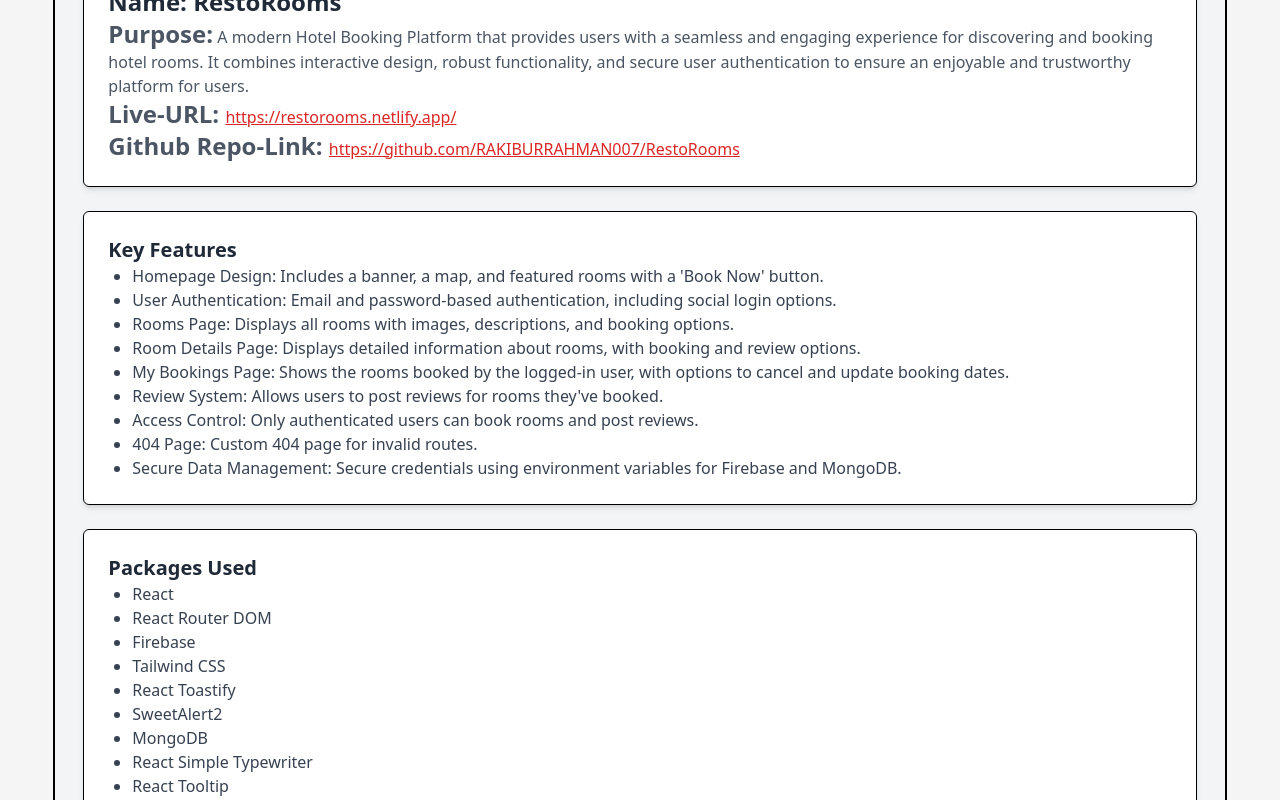
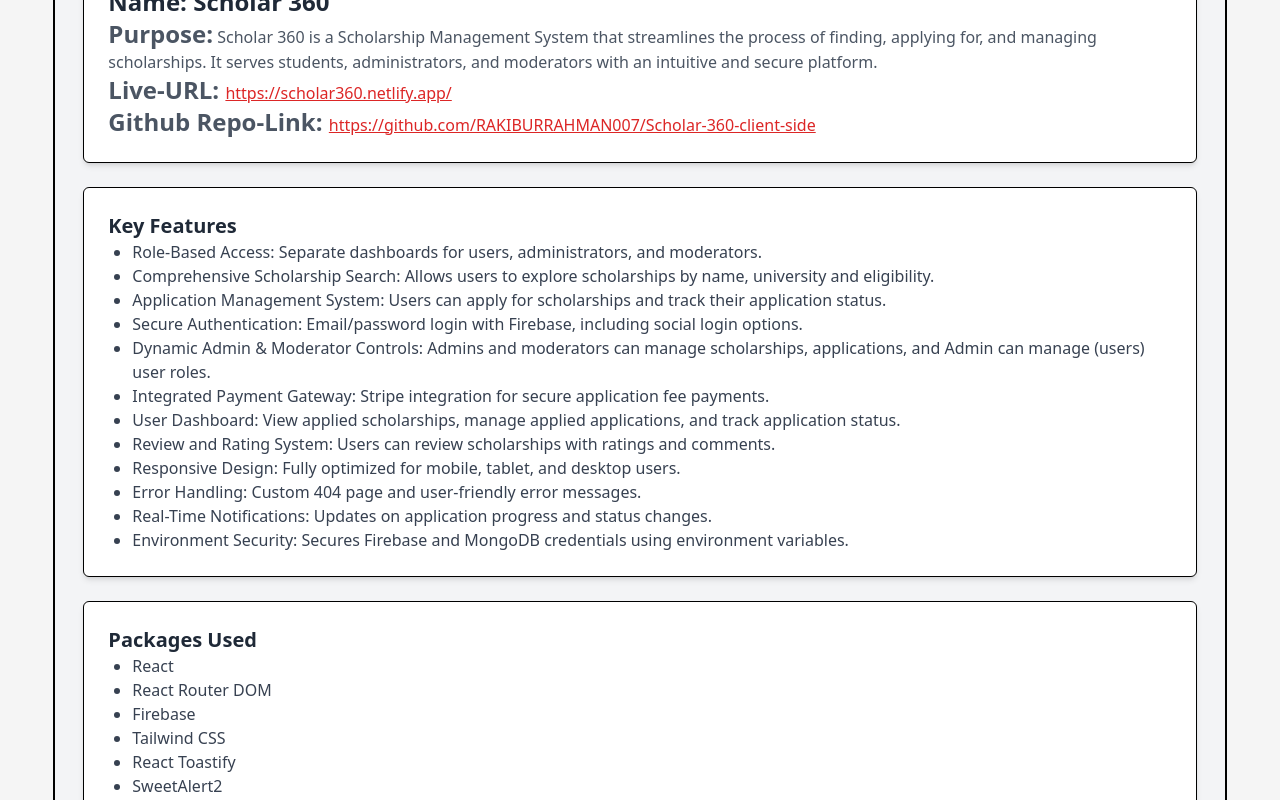
Before and after one commit to RAKIBURRAHMAN007/my-portfolio-2, a React (Vite) app: page /details/1 in a window 1280 px wide. Shown: the part 900-1700 px from the top of the page. Built offline with nearby package versions, Linux system fonts and the light colour scheme.

Commit message:
new project added

```diff
--- a/public/project.json
+++ b/public/project.json
@@ -1,7 +1,56 @@
 [
   {
+    "project_name": "Scholar 360",
+    "project_id": 1,
+    "purpose": "Scholar 360 is a Scholarship Management System that streamlines the process of finding, applying for, and managing scholarships. It serves students, administrators, and moderators with an intuitive and secure platform.",
+    "live_url": "https://scholar360.netlify.app/",
+    "github_repo_link": "https://github.com/RAKIBURRAHMAN007/Scholar-360-client-side",
+    "image": "https://i.ibb.co.com/example-image.png",
+    "images": [
+      "https://i.ibb.co.com/PzJzQb0N/Screenshot-172.png",
+      "https://i.ibb.co.com/5Xj2fpt6/Screenshot-180.png",
+      "https://i.ibb.co.com/prsTR2GW/Screenshot-181.png",
+      "https://i.ibb.co.com/G37hCNVV/Screenshot-182.png",
+      "https://i.ibb.co.com/wFG8MvMg/Screenshot-183.png",
+      "https://i.ibb.co.com/dsT032Ct/Screenshot-184.png",
+      "https://i.ibb.co.com/M52VHQcp/Screenshot-185.png",
+      "https://i.ibb.co.com/p6b3Vznq/Screenshot-188.png",
+      "https://i.ibb.co.com/zVtFW5MC/Screenshot-190.png"
+    ],
+    "key_features": [
+      "Role-Based Access: Separate dashboards for users, administrators, and moderators.",
+      "Comprehensive Scholarship Search: Allows users to explore scholarships by name, university and eligibility.",
+      "Application Management System: Users can apply for scholarships and track their application status.",
+      "Secure Authentication: Email/password login with Firebase, including social login options.",
+      "Dynamic Admin & Moderator Controls: Admins and moderators can manage scholarships, applications, and Admin can manage (users) user roles.",
+      "Integrated Payment Gateway: Stripe integration for secure application fee payments.",
+      "User Dashboard: View applied scholarships, manage applied  applications, and track application status.",
+      "Review and Rating System: Users can review scholarships with ratings and comments.",
+      "Responsive Design: Fully optimized for mobile, tablet, and desktop users.",
+      "Error Handling: Custom 404 page and user-friendly error messages.",
+      "Real-Time Notifications: Updates on application progress and status changes.",
+      "Environment Security: Secures Firebase and MongoDB credentials using environment variables."
+    ],
+    "npm_packages": [
+      "React",
+      "React Router DOM",
+      "Firebase",
+      "Tailwind CSS",
+      "React Toastify",
+      "SweetAlert2",
+      "MongoDB",
+      "Express",
+      "Cors",
+      "dotenv",
+      "Moment.js",
+      "React Hook Form",
+      "JWT",
+      "Stripe"
+    ]
+  },
+  {
     "project_name": "RestoRooms",
-    "project_id": 1,
+    "project_id": 2,
     "purpose": "A modern Hotel Booking Platform that provides users with a seamless and engaging experience for discovering and booking hotel rooms. It combines interactive design, robust functionality, and secure user authentication to ensure an enjoyable and trustworthy platform for users.",
     "live_url": "https://restorooms.netlify.app/",
     "github_repo_link": "https://github.com/RAKIBURRAHMAN007/RestoRooms",
@@ -47,7 +96,7 @@
   },
   {
     "project_name": "Visa Nexus",
-    "project_id": 2,
+    "project_id": 3,
     "purpose": "The Visa Navigator Portal aims to simplify and enhance the process of managing visa related activities by providing a user-friendly platform. It allows users to explore various visa options, check detailed requirements, apply for visas, and track their applications seamlessly.",
     "live_url": "https://visa-nexus.netlify.app/",
     "github_repo_link": "https://github.com/RAKIBURRAHMAN007/Visa_Nexus-ClientSide",
@@ -59,7 +108,6 @@
       "https://i.ibb.co.com/FBMcKZJ/Screenshot-82.png",
       "https://i.ibb.co.com/WzPh5xH/Screenshot-80.png",
       "https://i.ibb.co.com/RBpV7z0/Screenshot-78.png"
-
     ],
     "key_features": [
       "Simplified Visa Management: Easily browse visa options, check requirements, and track applications.",
@@ -91,7 +139,7 @@
   },
   {
     "project_name": "Lingo Bingo",
-    "project_id": 3,
+    "project_id": 4,
     "purpose": "Lingo Bingo is a vocabulary learning application designed to make language acquisition fun, interactive, and accessible. The purpose of the website is to help users overcome the challenges of memorizing and retaining vocabulary in a new language through an engaging and structured approach.",
     "live_url": "https://lingo-bingoo.netlify.app/",
     "github_repo_link": "https://github.com/RAKIBURRAHMAN007/Lingo-Bingo",
--- a/src/components/Banner/Banner.jsx
+++ b/src/components/Banner/Banner.jsx
@@ -2,7 +2,7 @@
 import { easeOut, motion } from "framer-motion";
 import { useTypewriter } from 'react-simple-typewriter';
 import { FaFacebook, FaLinkedin, FaGithub, FaInstagram } from 'react-icons/fa';
-import dp from '../../assets/ratul.jpeg'
+import dp from '../../assets/Photoroom-20250108_230137.png'
 const Banner = () => {
     const [text] = useTypewriter({
         words: ['A passionate  Web Developer', 'Computer Science Enthusiast'],
--- a/src/components/MyLatestProjects/LatestProjectCard.jsx
+++ b/src/components/MyLatestProjects/LatestProjectCard.jsx
@@ -34,8 +34,8 @@
             {/* Project Details */}
             <div className="px-6 py-4">
                 <h2 className="font-bold text-xl mb-2">Name: {project.project_name}</h2>
-                <p className="text-gray-700 text-base text-justify mb-4">
-                    <span className="font-bold text-xl">Purpose:</span> {project.purpose}
+                <p className="text-gray-700 text-base line-clamp-[7] text-justify mb-4">
+                    <span className="font-bold text-xl  ">Purpose:</span> {project.purpose}
                 </p>
                 <Link to={`/details/${project.project_id}`}>
                     <button className="btn btn-outline border-0 border-l-2 border-b-8 border-r-4 border-t-2 md:w-48">
```
Also changed, not shown: src/assets/Photoroom-20250108_230137.png (added).
